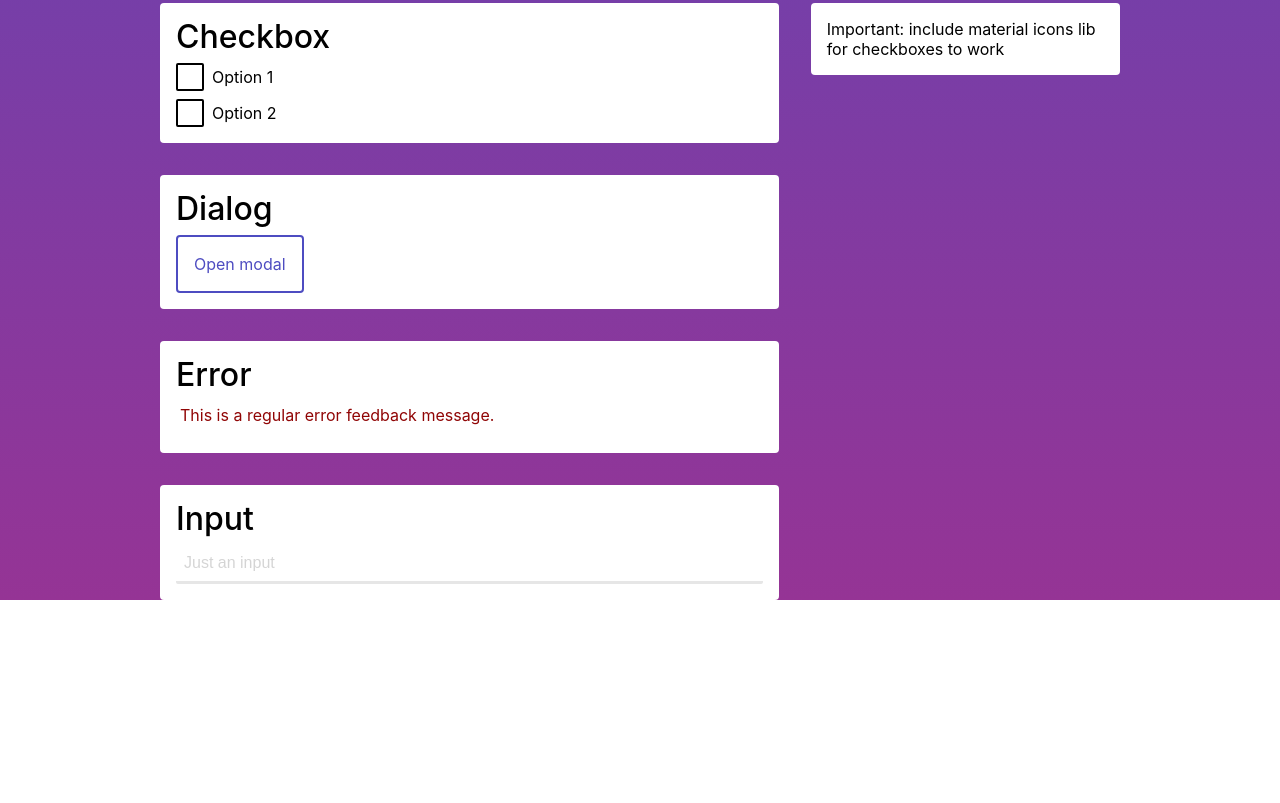
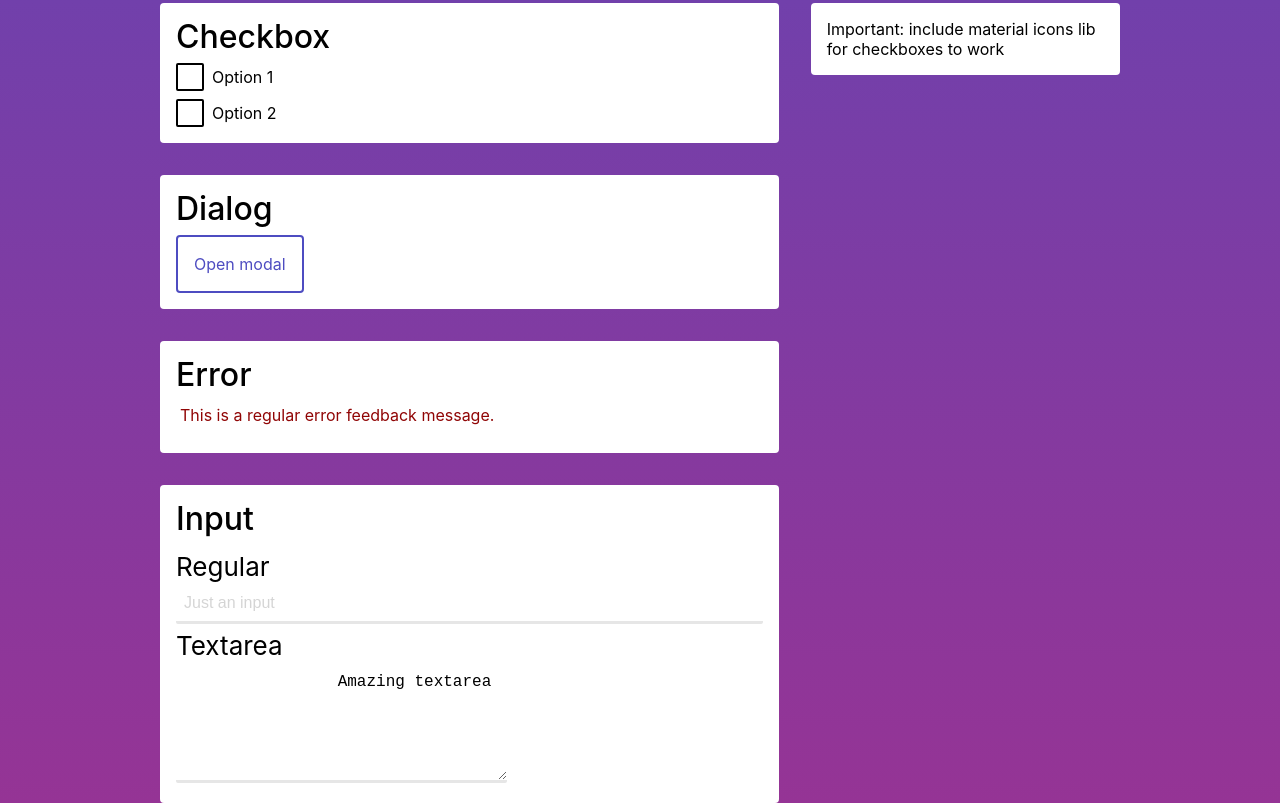
Before and after one commit to dejakob/alegrify-ui, a website: page index.html in a window 1280 px wide. Shown: the part 799-1602 px from the top of the page. Before the commit the page ends 1399 px from the top, so only its background shows below. Drawn offline with Linux system fonts and the light colour scheme.

Commit message:
textarea

```diff
--- a/index.html
+++ b/index.html
@@ -106,7 +106,13 @@
 
         <article class="alegrify-article">
             <h2>Input</h2>
+            <h3>Regular</h3>
             <input type="text" class="alegrify-input alegrify-input--full" placeholder="Just an input" />
+
+            <h3>Textarea</h3>
+            <textarea name="textarea" id="textarea-1" cols="30" rows="5" class="alegrify-input">
+                Amazing textarea
+            </textarea>
         </article>
     </main>
 
--- a/lib/checkbox.less
+++ b/lib/checkbox.less
@@ -10,8 +10,6 @@
     }
     &__label {
         line-height: 28px;
-
-        // Todo RTL
         margin-left: 8px;
     }
     &__check {
@@ -22,7 +20,6 @@
 
         display: block;
 
-        // Todo RTL
         float: left;
         text-align: center;
 
--- a/lib/dialog.less
+++ b/lib/dialog.less
@@ -45,7 +45,6 @@
     z-index: 3;
     border-radius: 4px;
 
-    // Todo RTL
     text-align: left;
 
     animation: alegrify-dialog__slide-up-animation 0.4s, alegrify-dialog__fade-out-animation 0.4s;;
--- a/lib/input.less
+++ b/lib/input.less
@@ -11,6 +11,8 @@
 
     background-color: @action-color;
     transition: border-color 0.4s, background-color 0.4s;
+
+    text-align: left;
 
     &:focus {
         outline: none;
```
Also changed, not shown: alegrify-ui.css, alegrify-ui.min.css.
